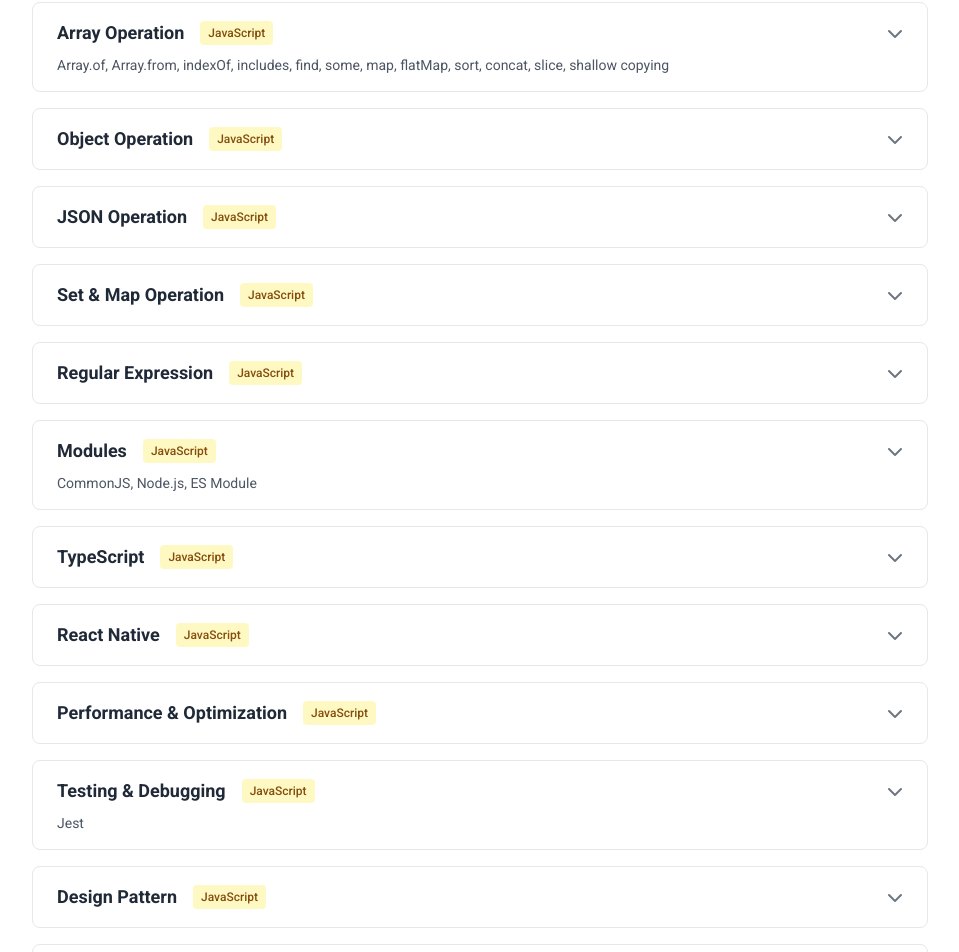
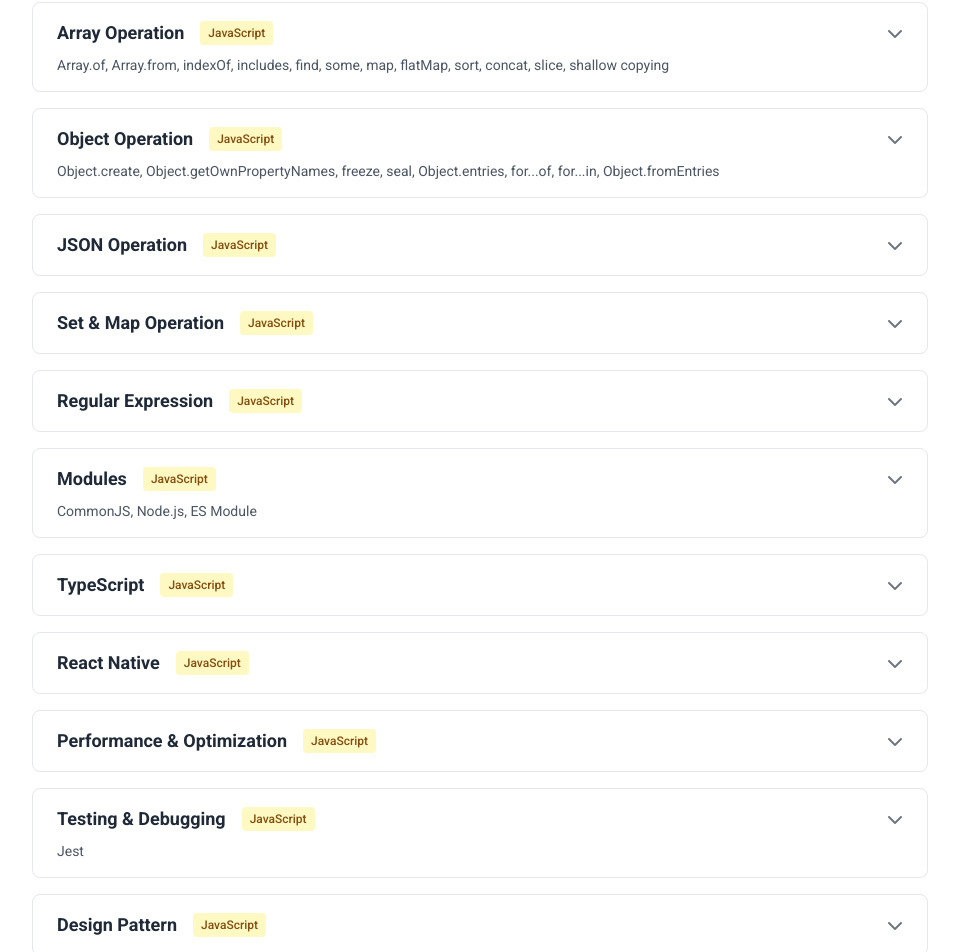
Before and after one commit to WoodyLinwc/Portfolio-Next.js, a Next.js app in the folder portfolio/: page /learning/react in a window 1280 px wide. Shown: the part 2534-3486 px from the top of the page, without its empty margins (160-1119 px from the left). Built offline with nearby package versions, Linux system fonts and the light colour scheme.

Commit message:
Update index.ts

```diff
--- a/portfolio/src/data/basics/javascript/index.ts
+++ b/portfolio/src/data/basics/javascript/index.ts
@@ -21,6 +21,7 @@ import hoisting from "./content/hoisting.md";
 import numberDate from "./content/number-date.md";
 import string from "./content/string.md";
 import array from "./content/array.md";
+import object from "./content/object.md";
 
 export const javascriptBasics: BasicTopic[] = [
     {
@@ -181,8 +182,9 @@ export const javascriptBasics: BasicTopic[] = [
         id: "object",
         title: "Object Operation",
         category: "JavaScript",
-        description: "",
-        content: test,
+        description:
+            "Object.create, Object.getOwnPropertyNames, freeze, seal, Object.entries, for...of, for...in, Object.fromEntries",
+        content: object,
     },
 
     {
```
